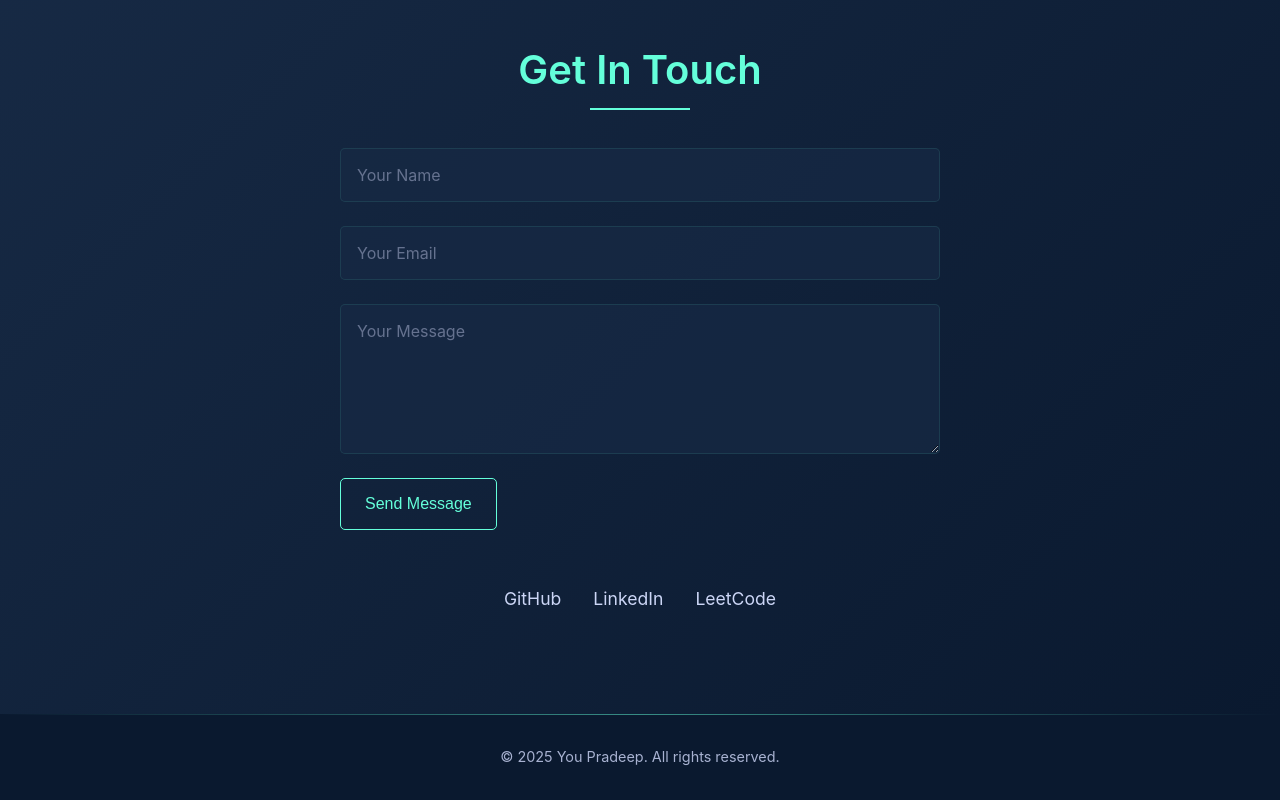
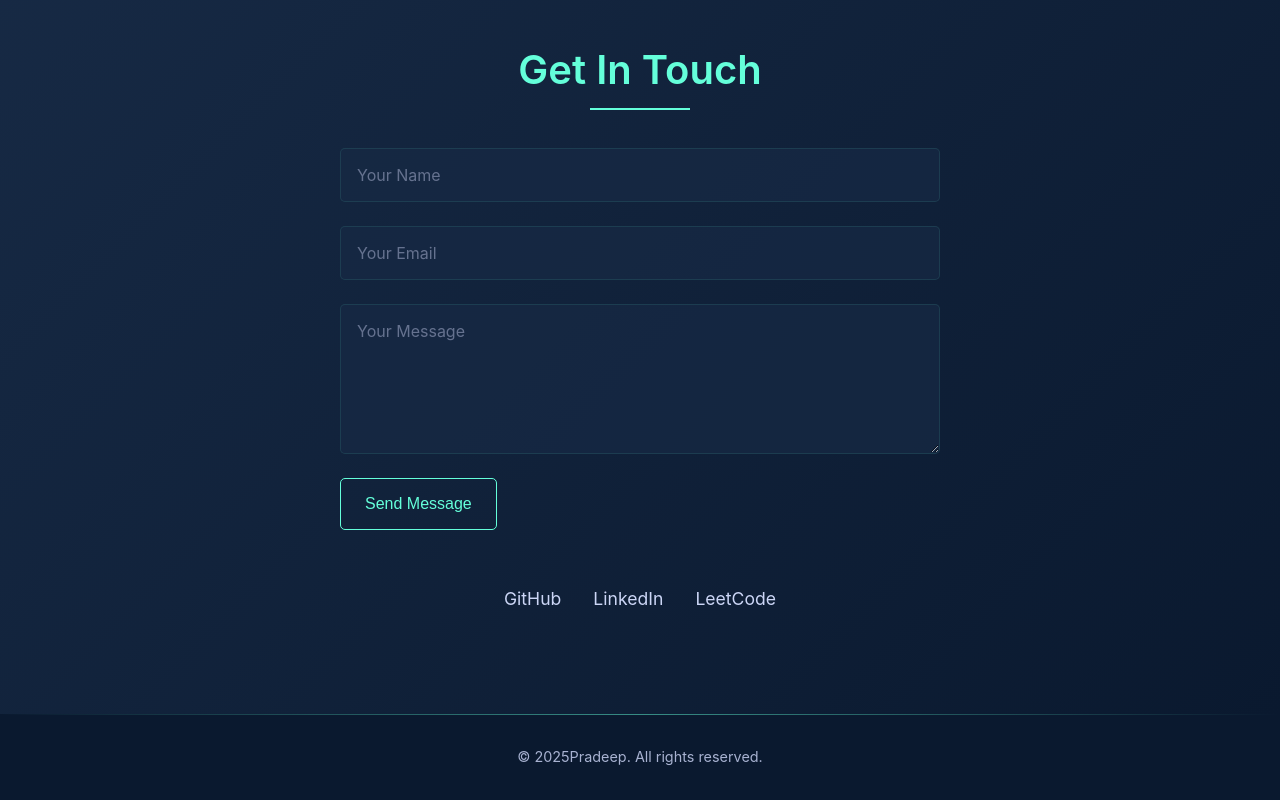
Before and after one commit to Pradeepkumar2611/Portfolio, a React (Create React App) app: page / in a window 1280 px wide. Shown: the part 2571-3371 px from the top of the page. Built offline with nearby package versions, Linux system fonts and the light colour scheme.

Commit message:
link updated

```diff
--- a/src/components/Footer.js
+++ b/src/components/Footer.js
@@ -4,7 +4,7 @@
 const Footer = () => {
   return (
     <footer className="footer">
-      <p>© {new Date().getFullYear()} You Pradeep. All rights reserved.</p>
+      <p>© {new Date().getFullYear()}Pradeep. All rights reserved.</p>
     </footer>
   );
 };
```
